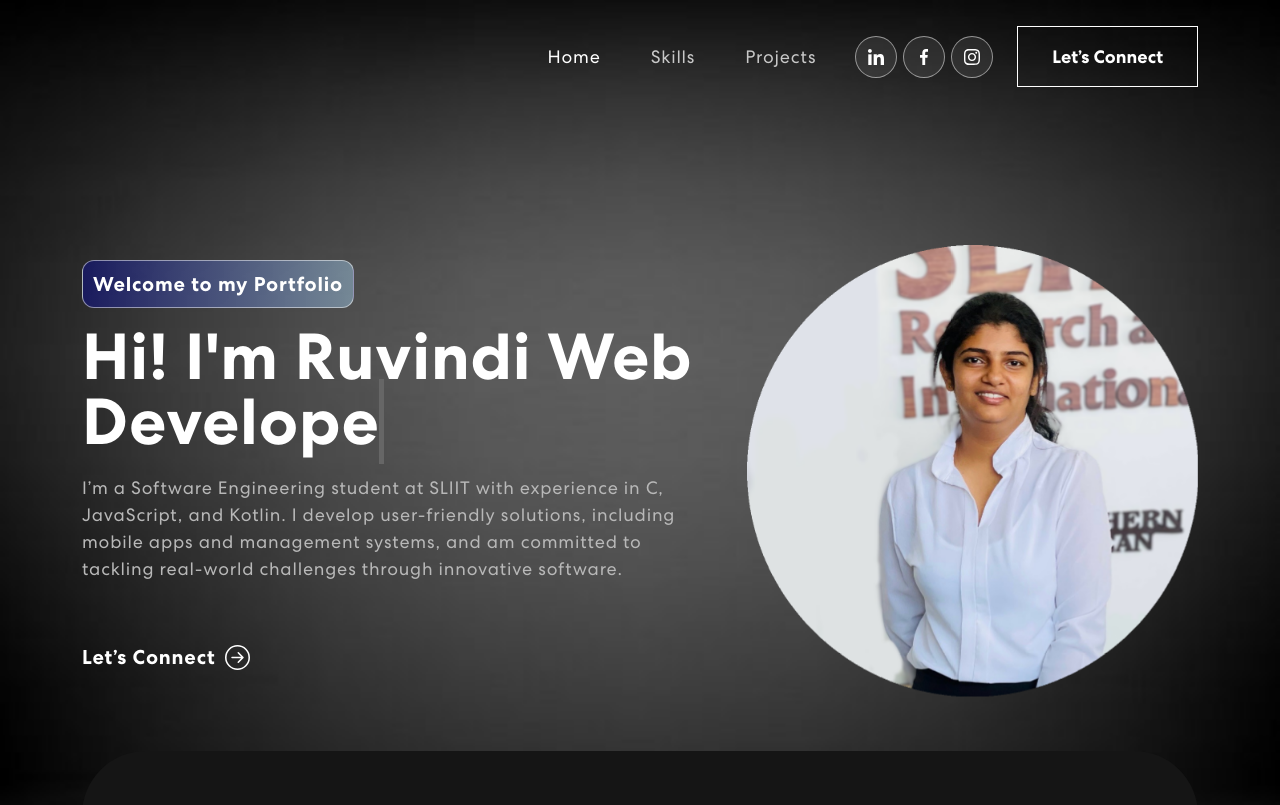
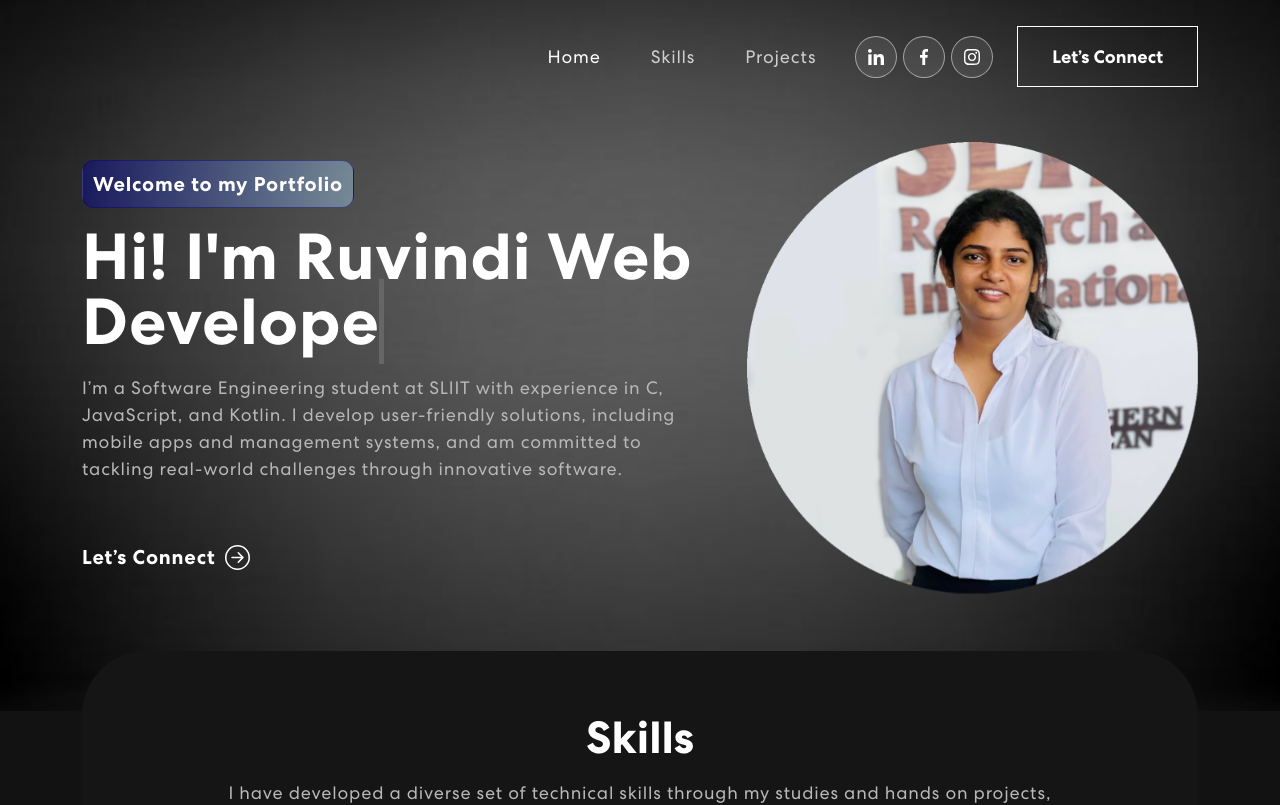
Before and after one commit to ruvindi-matharaarachchi/Portfolio, a React (Create React App) app in the folder my-app/: page / in a window 1280 px wide. Shown: the top 805 px of the page. Built offline with nearby package versions, Linux system fonts and the light colour scheme; no server answers.

Commit message:
Update app.css

```diff
--- a/my-app/src/App.css
+++ b/my-app/src/App.css
@@ -197,7 +197,7 @@ span.navbar-text {
   width: 0%;
   height: 100%;
   position: absolute;
-  background-color: #fff;
+  background-color: #ffffff;
   left: 0;
   top: 0;
   z-index: -1;
@@ -270,7 +270,7 @@ nav.navbar .navbar-toggler[aria-expanded="true"] .navbar-toggler-icon {
 
 /************ Banner Css ************/
 .banner {
-  margin-top: 0;
+  margin-top: -100px;
   padding: 260px 0 100px 0;
   background-image: url('./assets/img/r3.jpeg');
   background-position: top center;
@@ -283,7 +283,7 @@ nav.navbar .navbar-toggler[aria-expanded="true"] .navbar-toggler-icon {
   letter-spacing: 0.8px;
   padding: 8px 10px;
   background: linear-gradient(90.21deg, rgba(0, 0, 139, 0.5) -5.91%, rgba(173, 216, 230, 0.5) 111.58%);
-  border: 1px solid rgba(255, 255, 255, 0.5);
+  border: 1px solid rgba(17, 7, 112, 0.5);
   font-size: 20px;
   border-radius: 12px;
   margin-bottom: 16px;
@@ -309,7 +309,7 @@ nav.navbar .navbar-toggler[aria-expanded="true"] .navbar-toggler-icon {
 }
 
 .banner button {
-  color: #fff;
+  color: #ffffff;
   font-weight: 700;
   font-size: 20px;
   margin-top: 60px;
```
